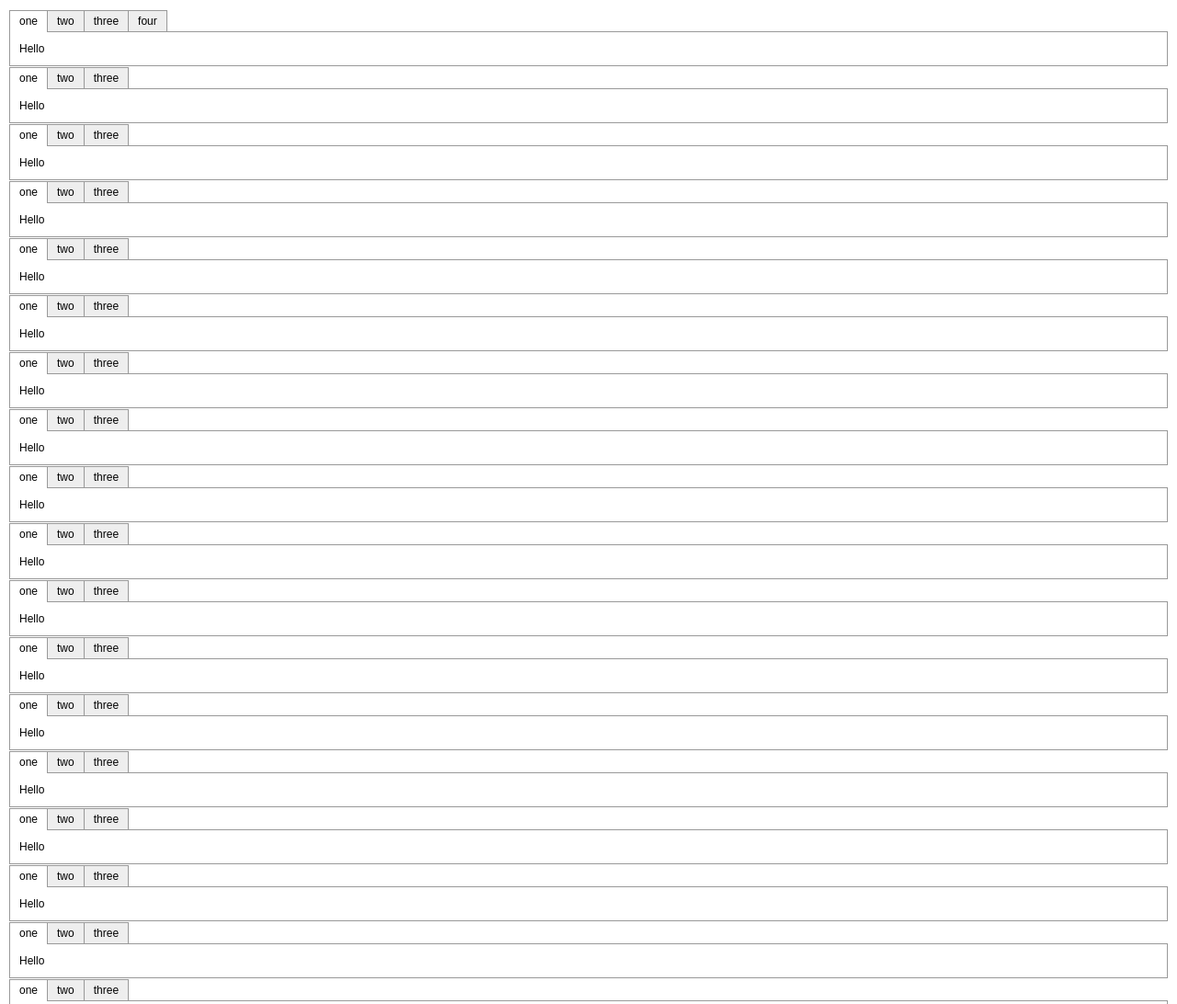
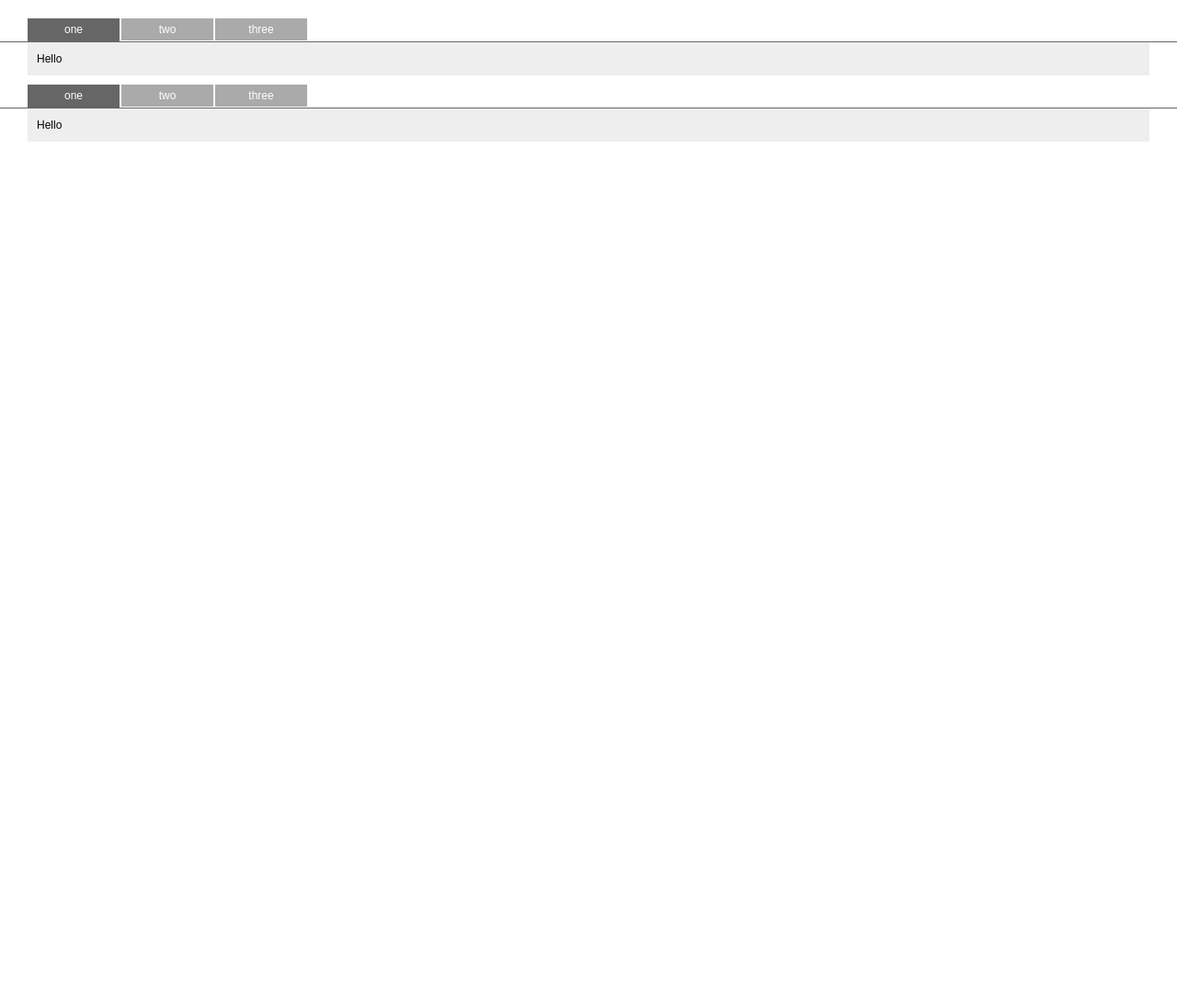
Before and after one commit to drewlee/tabulous, a plain HTML site: page index.html in a window 1280 px wide. Shown: the top 1092 px of the page at 92% size. After the commit the page ends 800 px from the top, so only its background shows below. Drawn offline with nearby package versions, Linux system fonts and the light colour scheme.

Commit message:
design updates

```diff
--- a/index.html
+++ b/index.html
@@ -2,90 +2,42 @@
 <html lang="en">
 <head>
 <title>Tabulous Implementation</title>
-<style>
-body{margin:0; padding:10px; font:12px/16px Arial, sans-serif;}
-ul, li{margin:0; padding:0; list-style-type:none;}
-a{text-decoration:none; color:#000; outline:none;}
 
-ul.tabs{position:relative; top:1px; z-index:1;}
-ul.tabs li{display:block; float:left; border:1px solid #999; border-width:1px 1px 0 0; background-color:#fff;}
-ul.tabs li:first-child{border-left:1px solid #999;}
-ul.tabs a{display:block; padding:3px 10px; background-color:#eee; border-bottom:1px solid #999;}
-ul.tabs a:hover{background-color:#fff;}
-ul.tabs span{display:block;}
-
-div.content{padding:10px; border:1px solid #999; clear:both;}
-
-/* default settings */
-.js-tabulous .content{display:none;}
-.js-tabulous .tabu-tab-active a{background-color:#fff; border-bottom:1px solid #fff;}
-.js-tabulous .tabu-cont-active{display:block;}
-</style>
-
+<link href="styles.css" rel="stylesheet" />
 <script src="https://ajax.googleapis.com/ajax/libs/jquery/1.6.2/jquery.min.js"></script>
 <script src="tabulous.js"></script>
 <script>
 $(function(){
-	var stTime = new Date();
-
-	var html = '';
-
-	function buildHtml(n){
-		var html = '<div id="block_' + n + '" class="block">'
-			+ '<ul class="tabs">'
-				+ '<li class="tabu-tab-active"><a href="#tab_a_' + n + '">one</a></li>'
-				+ '<li><a href="#tab_b_' + n + '">two</a></li>'
-				+ '<li><a href="#tab_c_' + n + '">three</a></li>'
-			+ '</ul>'
-			+ '<div id="tab_a_' + n + '" class="content tabu-cont-active">Hello</div>'
-			+ '<div id="tab_b_' + n + '" class="content">World</div>'
-			+ '<div id="tab_c_' + n + '" class="content">!!!!!</div>'
-		+ '</div>';
-
-		return html;
-	}
-
-	for(var i=0; i<=50; i++){
-		html += buildHtml(i);
-	}
-
-	$(document.body).html(html);
-
 	$('ul.tabs').tabulous();
-
-	var endTime = new Date();
-	console.log(endTime - stTime);
-
-	$('#block_0').append('<div id="tab_d_0" class="content">??????</div>').find('ul').append('<li><a href="#tab_d_0">four</a></li>');
 });
 </script>
 </head>
 
 <body>
-<!--
+
 <div id="block_0" class="block">
-	<ul class="tabs">
-    	<li><a href="#tab_1">one</a></li>
+	<ul class="tabs clearfix">
+    	<li class="tabu-tab-active"><a href="#tab_1">one</a></li>
         <li><a href="#tab_2">two</a></li>
         <li><a href="#tab_3">three</a></li>
     </ul>
 
-    <div id="tab_1" class="content mstabs-content-selected">Hello</div>
+    <div id="tab_1" class="content tabu-cont-active">Hello</div>
     <div id="tab_2" class="content">World</div>
     <div id="tab_3" class="content">!!!!!</div>
 </div>
 
 <div id="block_1" class="block">
-	<ul class="tabs">
-    	<li><a href="#tab_4">one</a></li>
+	<ul class="tabs clearfix">
+    	<li class="tabu-tab-active"><a href="#tab_4">one</a></li>
         <li><a href="#tab_5">two</a></li>
         <li><a href="#tab_6">three</a></li>
     </ul>
 
-    <div id="tab_4" class="content mstabs-content-selected">Hello</div>
+    <div id="tab_4" class="content tabu-cont-active">Hello</div>
     <div id="tab_5" class="content">World</div>
     <div id="tab_6" class="content">!!!!!</div>
 </div>
--->
+
 </body>
 </html>
--- /dev/null
+++ b/styles.css
@@ -0,0 +1,19 @@
+@charset "UTF-8";
+
+body{margin:0; padding:20px 0 0 0; font:12px/16px Arial, sans-serif;}
+ul, li{margin:0; padding:0; list-style-type:none;}
+a{text-decoration:none; color:#fff; outline:none;}
+.clearfix:after{content:'.'; display:block; clear:both; visibility:hidden; height:0; line-height:0;}
+
+ul.tabs{padding:0 30px; border-bottom:1px solid #666;}
+ul.tabs li{display:block; float:left; margin:0 2px 0 0;}
+ul.tabs a{display:block; width:100px; padding:4px 0; background-color:#aaa; border-bottom:1px solid #fff; text-align:center;}
+ul.tabs a:hover{background-color:#666;}
+
+.content{padding:10px; margin:0 30px; background-color:#eee;}
+.block{margin:0 0 10px 0;}
+
+/* default settings */
+.js-tabulous .content{display:none;}
+.js-tabulous .tabu-tab-active a{background-color:#666; border-bottom-color:#666; cursor:default;}
+.js-tabulous .tabu-cont-active{display:block;}
```
